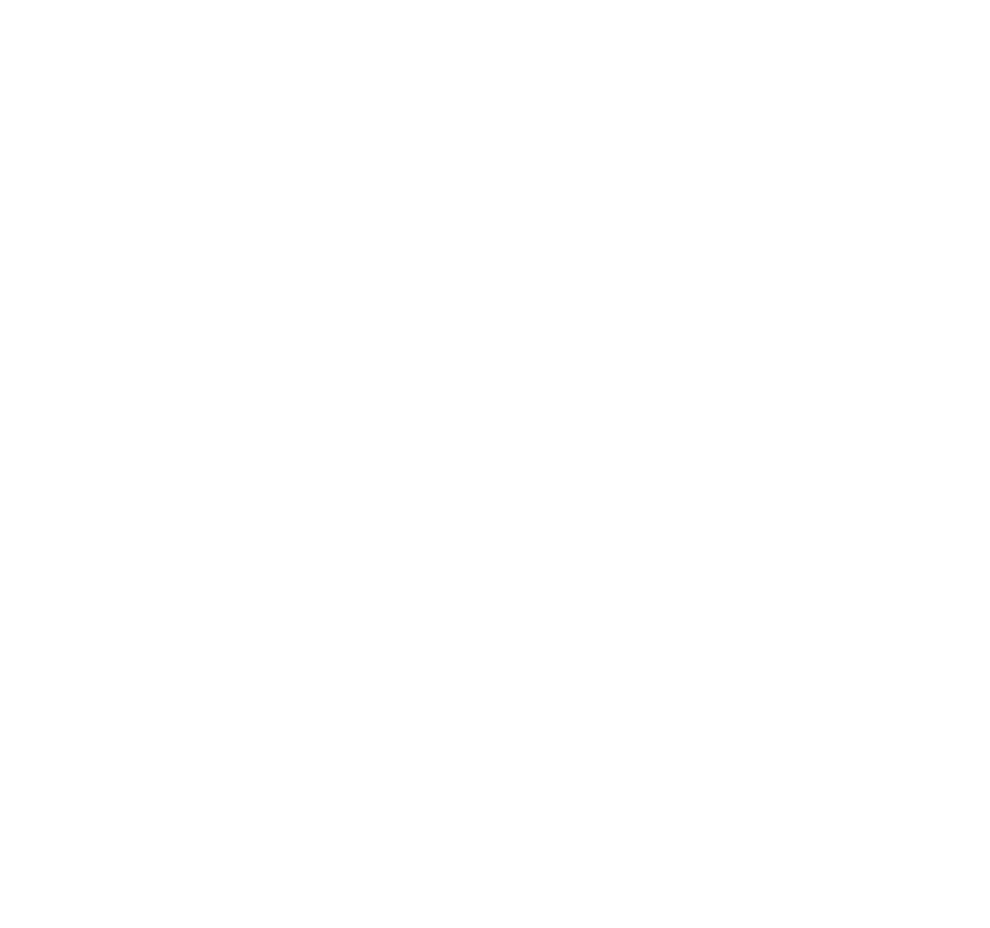
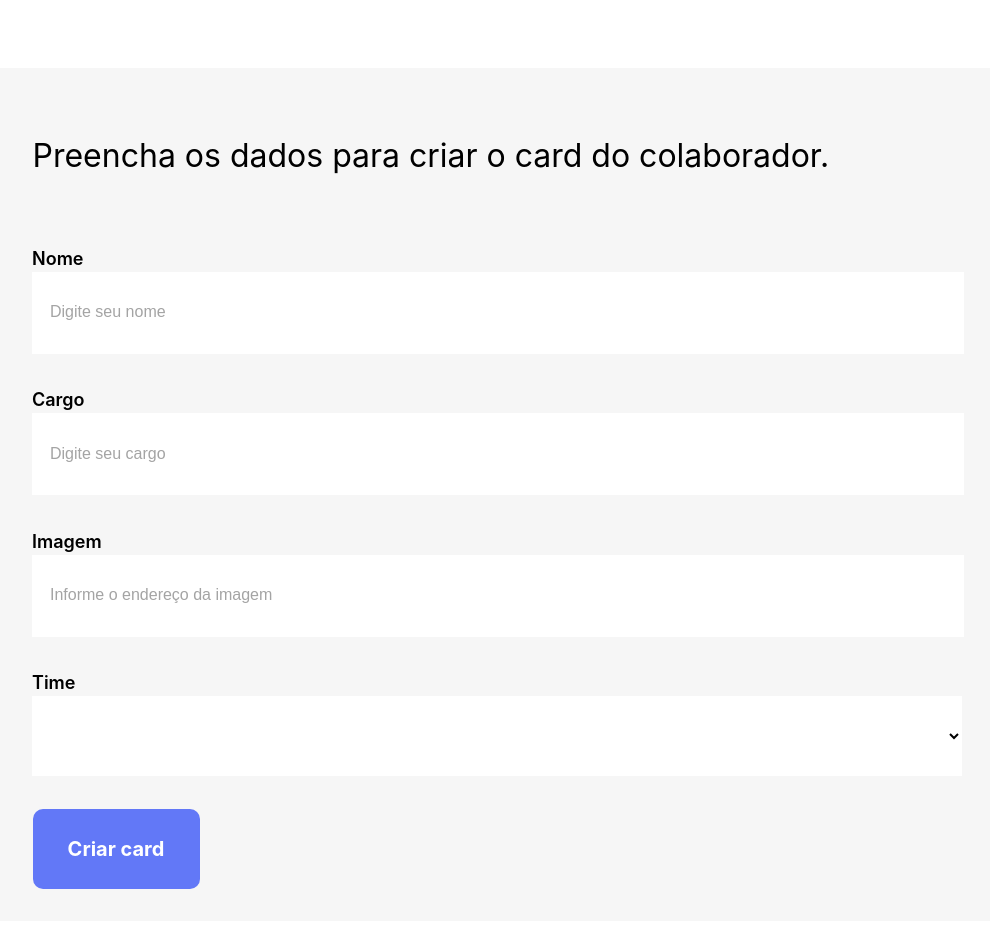
Before and after one commit to marcelorc13/curso-react-oxe-tech, a React (Vite) app: page / in a window 1280 px wide. Shown: the part 600-1528 px from the top of the page, without its empty margins (143-1133 px from the left). Before the commit the page ends 800 px from the top, so only its background shows below. Built offline with nearby package versions, Linux system fonts and the light colour scheme.

Commit message:
em-casa-01-commit

```diff
--- a/package.json
+++ b/package.json
@@ -22,5 +22,9 @@
     "eslint-plugin-react-hooks": "^4.6.0",
     "eslint-plugin-react-refresh": "^0.4.3",
     "vite": "^4.4.5"
-  }
+  },
+  "description": "This template provides a minimal setup to get React working in Vite with HMR and some ESLint rules.",
+  "main": "vite.config.js",
+  "author": "",
+  "license": "ISC"
 }
--- a/src/App.jsx
+++ b/src/App.jsx
@@ -4,6 +4,7 @@
 import './App.css'
 
 import Banner from './components/banner'
+import Card from './components/card'
 
 function App() {
   const [count, setCount] = useState(0)
@@ -11,6 +12,7 @@
   return (
     <div>
       <Banner />
+      <Card/>
     </div>
   )
 }
--- /dev/null
+++ b/src/components/banner/banner.css
@@ -0,0 +1,6 @@
+.header {
+    position: absolute;
+    top: 0;
+    left: 0;
+    right: 0;
+}
--- a/src/components/banner/index.jsx
+++ b/src/components/banner/index.jsx
@@ -1,8 +1,9 @@
 import React from "react";
+import "./banner.css"
 
 function Banner () {
     return (
-        <div>
+        <div className="header">
             <img src="./src/assets/HeaderHeader_total.png"/>
         </div>
     )
--- /dev/null
+++ b/src/components/card/card.css
@@ -0,0 +1,66 @@
+.card {
+    color: black;
+    margin-top: 636px;
+    background-color: white;
+    display: flex;
+    flex-direction: column;
+    justify-content: space-between;
+    width: 1121px;
+    height: 789px;
+    border-radius: 20px;
+    align-items: center;
+    background-color: #F6F6F6;
+}
+
+h3 {
+    font-size: 32px;
+    font-weight: 400;
+    align-self: flex-start;
+    margin-left: 96px;
+}
+
+.inputs {
+    display: flex;
+    flex-direction: column;
+    width: 930px;
+}
+
+.inputs input {
+    height: 80px;
+    width: 912px;
+    background-color: white;
+    border: none;
+    color: black;
+    padding-left: 18px;
+}
+
+.inputs input::placeholder {
+    font-size: 16px;
+    color: #A4A4A4;
+}
+
+.inputs select {
+    height: 80px;
+    width: 930px;
+    background-color: white;
+    border: none;
+    color: black;
+}
+
+.inputs label {
+    align-self: flex-start;
+    font-size: 18px;
+    font-weight: 600;
+}
+
+.btn-criar {
+    align-self: flex-start;
+    margin-left: 96px;
+    width: 167px;
+    height: 80px;
+    border-radius: 10px;
+    background-color: #6278F7;
+    color: white;
+    font-size: 20px;
+    font-weight: 700;
+}
--- /dev/null
+++ b/src/components/card/index.jsx
@@ -0,0 +1,29 @@
+import React from "react";
+import "./card.css"
+
+function Card() {
+    return (
+        <div className="card">
+            <h3>Preencha os dados para criar o card do colaborador.</h3>
+            <div className="inputs">
+                <label htmlFor="Nome">Nome</label>
+                <input type="text" placeholder="Digite seu nome" id="Nome" />
+            </div>
+            <div className="inputs">
+                <label htmlFor="Nome">Cargo</label>
+                <input type="text" placeholder="Digite seu cargo" id="Nome" />
+            </div>
+            <div className="inputs">
+                <label htmlFor="Nome">Imagem</label>
+                <input type="text" placeholder="Informe o endereço da imagem" id="Nome" />
+            </div>
+            <div className="inputs">
+                <label htmlFor="Nome">Time</label>
+                <select name="" id=""></select>
+            </div>
+            <button className="btn-criar">Criar card</button>
+        </div>
+    )
+}
+
+export default Card;
--- a/src/index.css
+++ b/src/index.css
@@ -29,6 +29,8 @@
   place-items: center;
   min-width: 320px;
   min-height: 100vh;
+  overflow-x: hidden;
+  background-color: white;
 }
 
 h1 {
```
Also changed, not shown: 1 other file (tests, documents, lock files or other folders).
